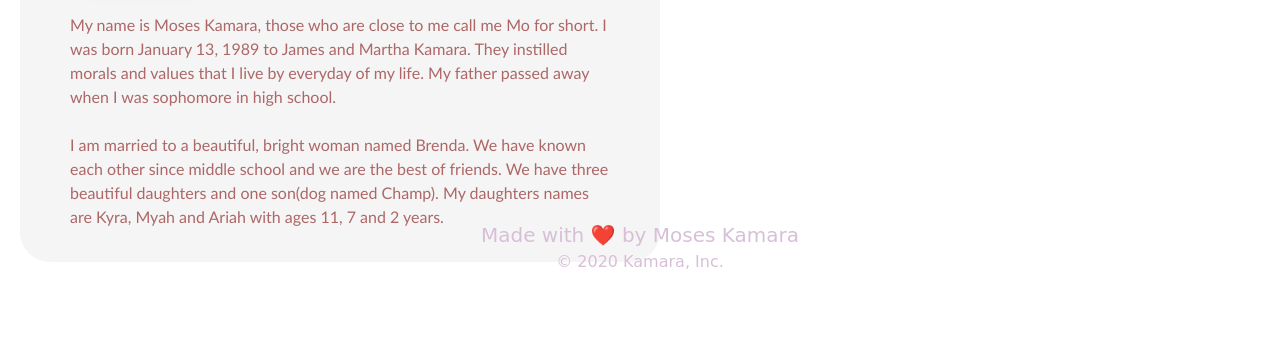
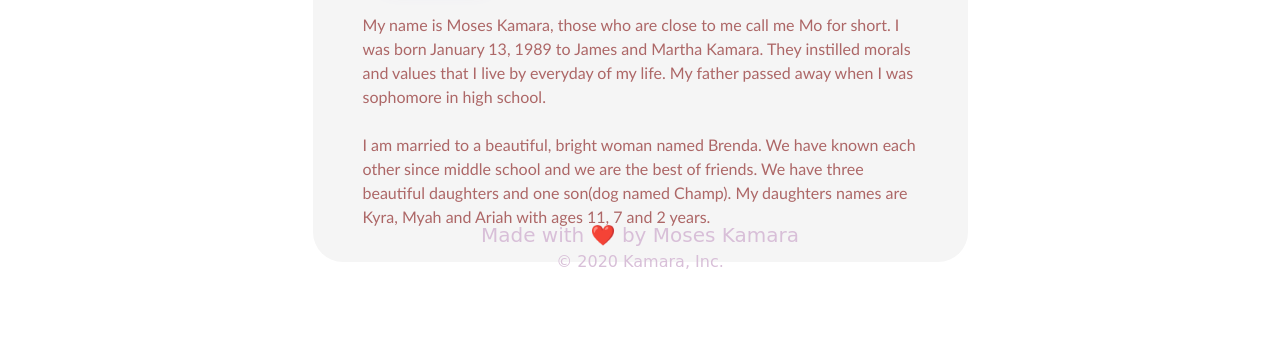
Before and after one commit to kamara-moses/Responsive-Portfolio, a plain HTML site: page index.html in a window 1280 px wide. Shown: the part 510-862 px from the top of the page. Before the commit the page ends 800 px from the top, so only its background shows below. Drawn offline with nearby package versions, Linux system fonts and the light colour scheme.

Commit message:
updated my index.html and aboutme.css file

```diff
--- a/aboutme.css
+++ b/aboutme.css
@@ -1,11 +1,11 @@
-/*change the boxing of the page here*/
+/* change the boxing of the page here */
 * {
     box-sizing: border-box;
     padding: 0;
     margin: 0;
 }
 
-/*change the background color of the page here*/
+/* change the background color of the page here */
 body {
     background-image: url('images/oceanview.jpg') !important;
     background-size: cover;
@@ -14,7 +14,7 @@ body {
 
 }
 
-/*change the styling of the header here*/
+/* change the styling of the header here */
 header {
     padding: 20px;
     font-family: 'Lobster', cursive;
@@ -22,13 +22,13 @@ header {
     color: #f38e8e;
 }
 
-/*change the display of the header here*/
+/* change the display of the header here */
 header h1{
     display: inline-block;
     font-size: 24px;
 }
 
-/*change the styling of the title of the <header><nav> </nav></header> here*/
+/* change the styling of the title of the <header><nav> </nav></header> here */
 header nav {
     padding-top: 15px;
     margin-right: 20px;
@@ -37,19 +37,19 @@ header nav {
     font-size: 16px;
 }
 
-/*change the styling of the list of the <header><nav> </nav></header> here*/
+/* change the styling of the list of the <header><nav> </nav></header> here */
 header nav ul {
     list-style-type: none;
     margin: -10px;
 }
 
-/*change the styling of the list within the <header><nav> </nav></header> here*/
+/* change the styling of the list within the <header><nav> </nav></header> here */
 header nav ul li {
     display: inline-block;
     margin-left: 25px;
 }
 
-/*change the styling of the <header></header> links here*/
+/* change the styling of the <header></header> links here */
 a {
     color: #f09292;
     text-decoration: none;
@@ -61,15 +61,15 @@ a {
     color: snow;
 }
 
-/*change the styling of the paragraph tag within the <section class='content'></section>*/
+/* change the styling of the paragraph tag within the <section class='content'></section> */
 p {
     font-size: 16px;
 }
 
-/*change the styling of the background image within the <div class='hero'></div> here*/
+/* change the styling of the background image within the <div class='hero'></div> here */
 .intel {
+    border-radius: 100px;
     height: 300px;
-    width: 100%;
     padding: 20px;
     margin-bottom: 25px;
     background-image: url('images/a-little-about-me.jpg');
@@ -77,20 +77,21 @@ p {
     background-position: center;
 }
 
-/*position of the images within the <section class='content'><section> here*/
+/* position of the images within the <section class='content'><section> here */
 .float-left {
     float: left;
     margin-right: 25px;
 }
-/*change the contents of the elements within the <section class='content'><section> here*/
-.content {
-    width: 50%;
+
+/* change the contents of the elements within the <section class='content'><section> here */
+.row d-flex justify-content-center {
+    width: 60%;
     display: inline-block;
-    margin-left: 20px;
 }
-/*change the styling within the <section class='contents'></section>*/
-#all-about-me {
-    margin-bottom: 20px;
+
+/* change the styling within the <section class='contents'></section> */
+.col-md-6 {
+    margin-bottom: 90px;
     padding: 50px;
     height: 370px;
     font-family: 'Gill Sans', 'Gill Sans MT', Calibri, 'Trebuchet MS', sans-serif;
@@ -98,13 +99,15 @@ p {
     color: #AD6767;
     border-radius: 30px;
 }
-/*change the styling within the <section class='contents'></section>*/
-#all-about-me img {
+
+/* change the styling within the <section class='contents'></section> */
+.col-md-6 img {
     border-radius: 30px;
     max-height: 200px;
     box-shadow: 20px 20px 20px rgba(127, 107, 236, 0.19), 0 6px 6px rgba(192, 174, 114, 0.23);
 }
-/*change the styling within the <footer></footer> here*/
+
+/* change the styling within the <footer></footer> here */
 .footer {
     position: fixed;
     left: 0;
@@ -116,11 +119,12 @@ p {
     color: thistle;
 }
 
-/*change the styling within the <footer></footer> here*/
+/* change the styling within the <footer></footer> here */
 .footer span {
     font-size: 20px;
     color: thistle;
 }
+
 /* On screens that are 600px wide or less, make the menu links stack on top of each other instead of next to each other */
 @media screen and (max-width: 600px) {
     .nav-bar-intro a {
--- a/index.html
+++ b/index.html
@@ -31,9 +31,10 @@
       <div class='intel' title='About Me'></div>
 
     <!-----------Section----------->
-    <section class='content'>
-        <article id='all-about-me'>
-            <img src='images/family.jpeg'
+    <section>
+        <div class="row d-flex justify-content-center">
+            <div class="col-md-6">
+                <img src='images/family.jpeg'
                 class='float-left' alt='Family Photo'/>
             <h2>About Me</h2>
               <hr color='thistle'>
@@ -42,7 +43,7 @@
                 <br><br>
                 I am married to a beautiful, bright woman named Brenda. We have known each other since middle school and we are the best of friends. We have three beautiful daughters and one son(dog named Champ). My daughters names are Kyra, Myah and Ariah with ages 11, 7 and 2 years.
             </p>
-        </article>
+            </div>
     </section>
 
     <!-----------Footer----------->
```
